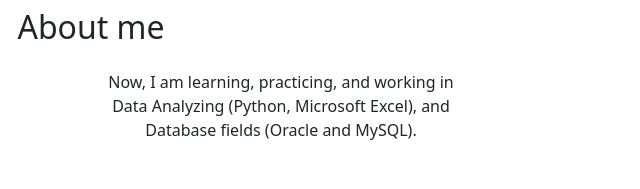
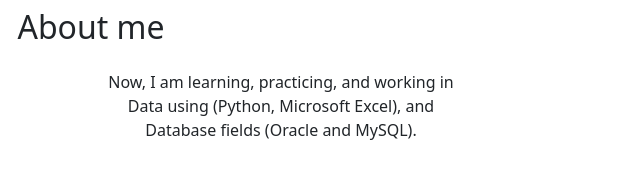
Before and after one commit to immsswd/immsswd.github.io, a plain HTML site: page index.html in a window 1280 px wide. Shown: the part 763-952 px from the top of the page, 549-1189 px from the left. Drawn offline with nearby package versions, Linux system fonts and the light colour scheme.

Commit message:
20220813

```diff
--- a/index.html
+++ b/index.html
@@ -129,7 +129,7 @@
           </div>
           <div class="col-md-4">
             <p class="fw-light">
-              Now, I am learning, practicing, and working in Data Analyzing
+              Now, I am learning, practicing, and working in <b>Data</b> using
               (Python, Microsoft Excel), and Database fields (Oracle and MySQL).
             </p>
           </div>
```
Also changed, not shown: img/pro/Screenshot_1.png (added), img/pro/Screenshot_2.png (added).
